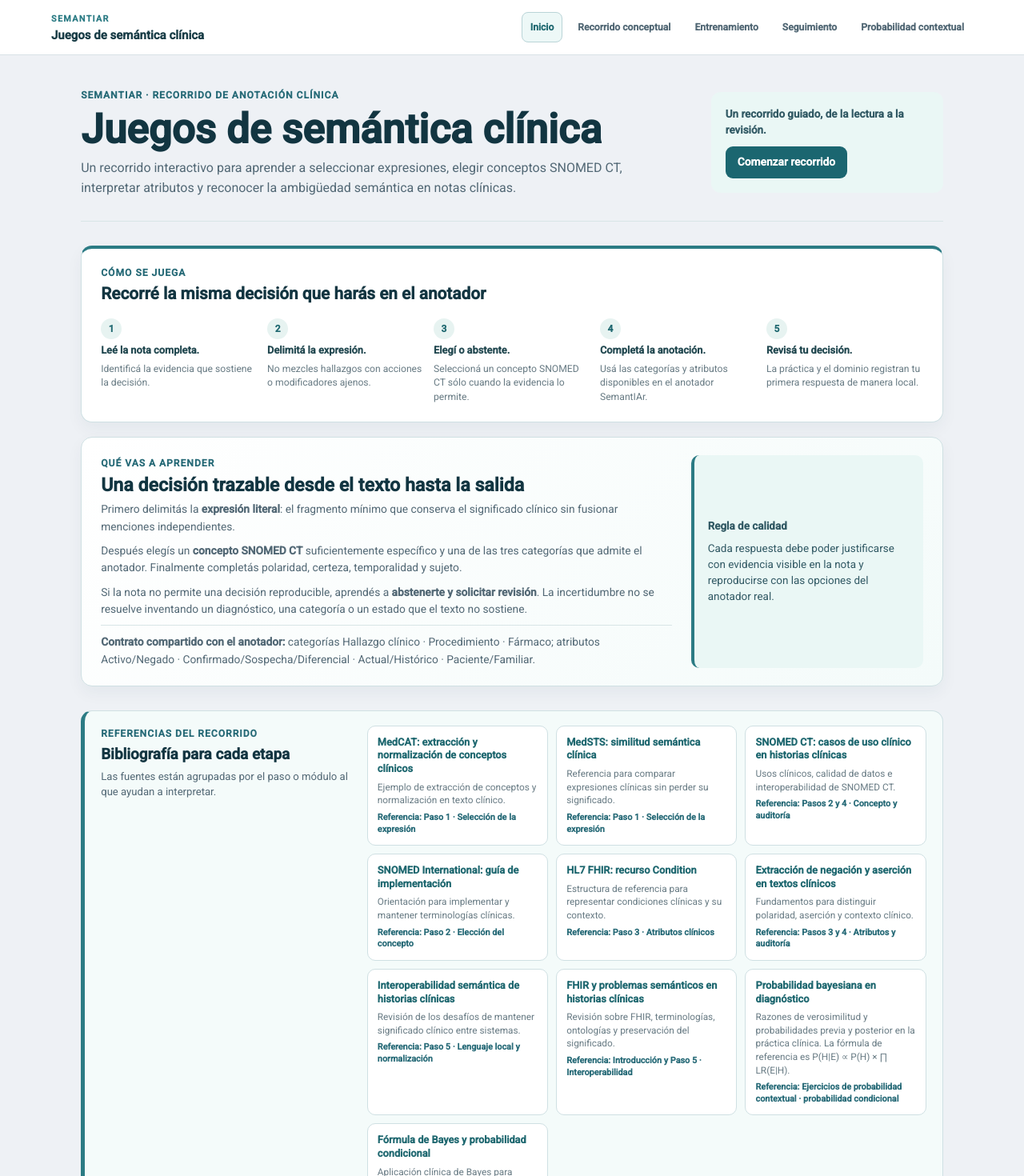
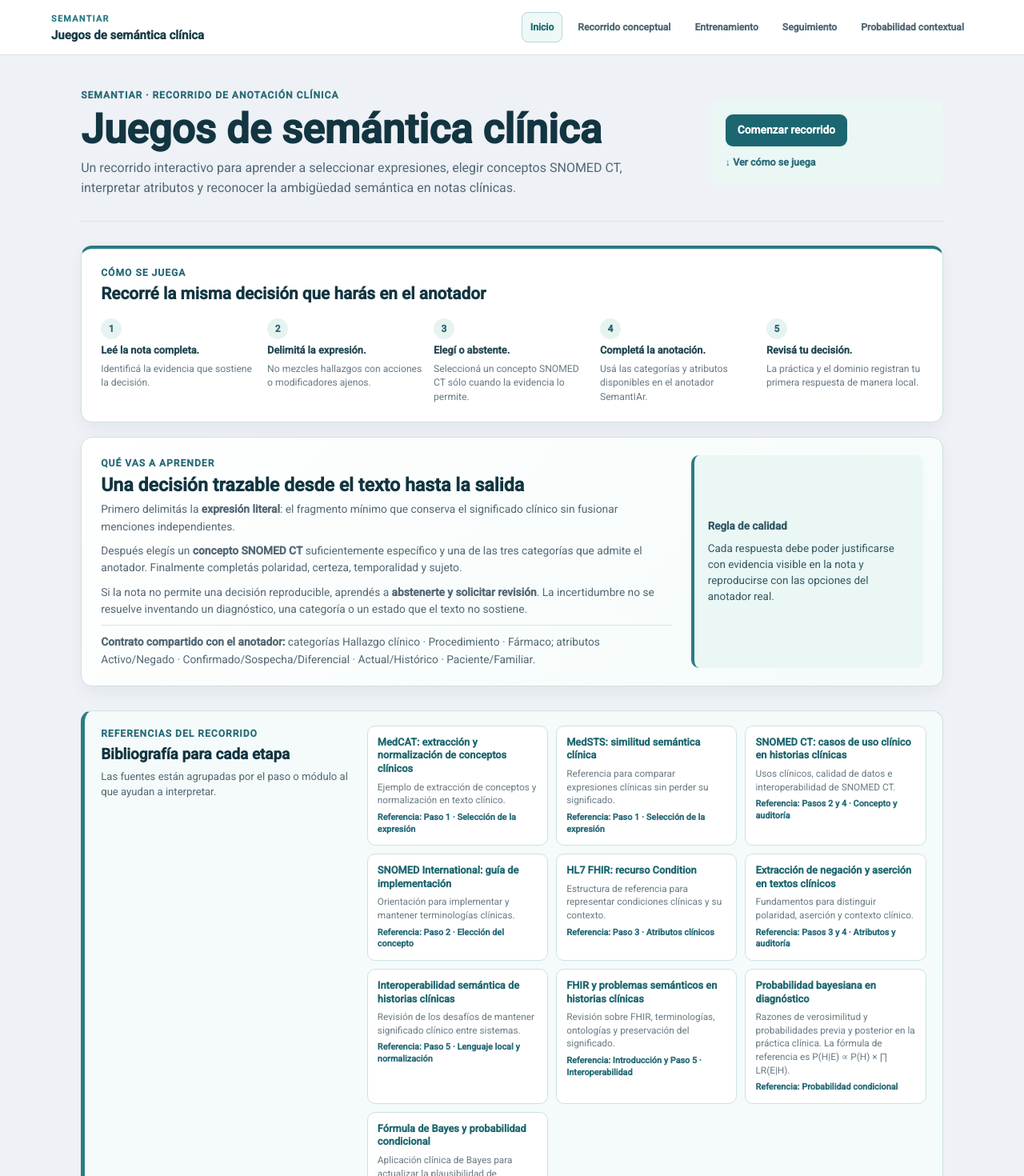
Before and after one commit to manwithbarba/semantiar_juegos, an Angular app: page /#/ in a window 1280 px wide. Shown: the top 1470 px of the page at 80% size. Built offline with nearby package versions, Linux system fonts and the light colour scheme.

Commit message:
Remove redundant home copy and cue page scroll

```diff
--- a/src/app/home/home.component.css
+++ b/src/app/home/home.component.css
@@ -111,7 +111,8 @@
   padding: 18px;
 }
 
-.hero-action p { margin: 0; color: #315964; font-size: 0.84rem; font-weight: 700; }
+.scroll-cue { color: #286b78; font-size: 0.78rem; font-weight: 800; text-decoration: none; }
+.scroll-cue:hover, .scroll-cue:focus-visible { color: #144f57; text-decoration: underline; outline: none; }
 
 .how-to-play-card,
 .interpretation-card,
--- a/src/app/home/home.component.html
+++ b/src/app/home/home.component.html
@@ -9,12 +9,12 @@
       </p>
     </div>
     <div class="hero-action">
-      <p>Un recorrido guiado, de la lectura a la revisión.</p>
       <a class="btn btn-primary" routerLink="/expresiones">Comenzar recorrido</a>
+      <a class="scroll-cue" href="#how-to-play" aria-label="Ver cómo se juega">↓ Ver cómo se juega</a>
     </div>
   </header>
 
-  <section class="how-to-play-card" aria-labelledby="how-to-play-heading">
+  <section id="how-to-play" class="how-to-play-card" aria-labelledby="how-to-play-heading">
     <div>
       <p class="eyebrow">Cómo se juega</p>
       <h2 id="how-to-play-heading">Recorré la misma decisión que harás en el anotador</h2>
--- a/src/app/references.ts
+++ b/src/app/references.ts
@@ -62,12 +62,12 @@ export const EDUCATIONAL_REFERENCES: readonly EducationalReference[] = [
     label: 'Probabilidad bayesiana en diagnóstico',
     description: 'Razones de verosimilitud y probabilidades previa y posterior en la práctica clínica. La fórmula de referencia es P(H|E) ∝ P(H) × ∏ LR(E|H).',
     url: 'https://onlinelibrary.wiley.com/doi/10.1111/j.1651-2227.2006.00179.x',
-    page: 'Ejercicios de probabilidad contextual · probabilidad condicional',
+    page: 'Probabilidad condicional',
   },
   {
     label: 'Fórmula de Bayes y probabilidad condicional',
     description: 'Aplicación clínica de Bayes para actualizar la plausibilidad de conceptos con nueva evidencia.',
     url: 'https://journals.sagepub.com/doi/full/10.1177/10398562241300887',
-    page: 'Ejercicios de probabilidad contextual · probabilidad condicional',
+    page: 'Probabilidad condicional',
   },
 ];
```
